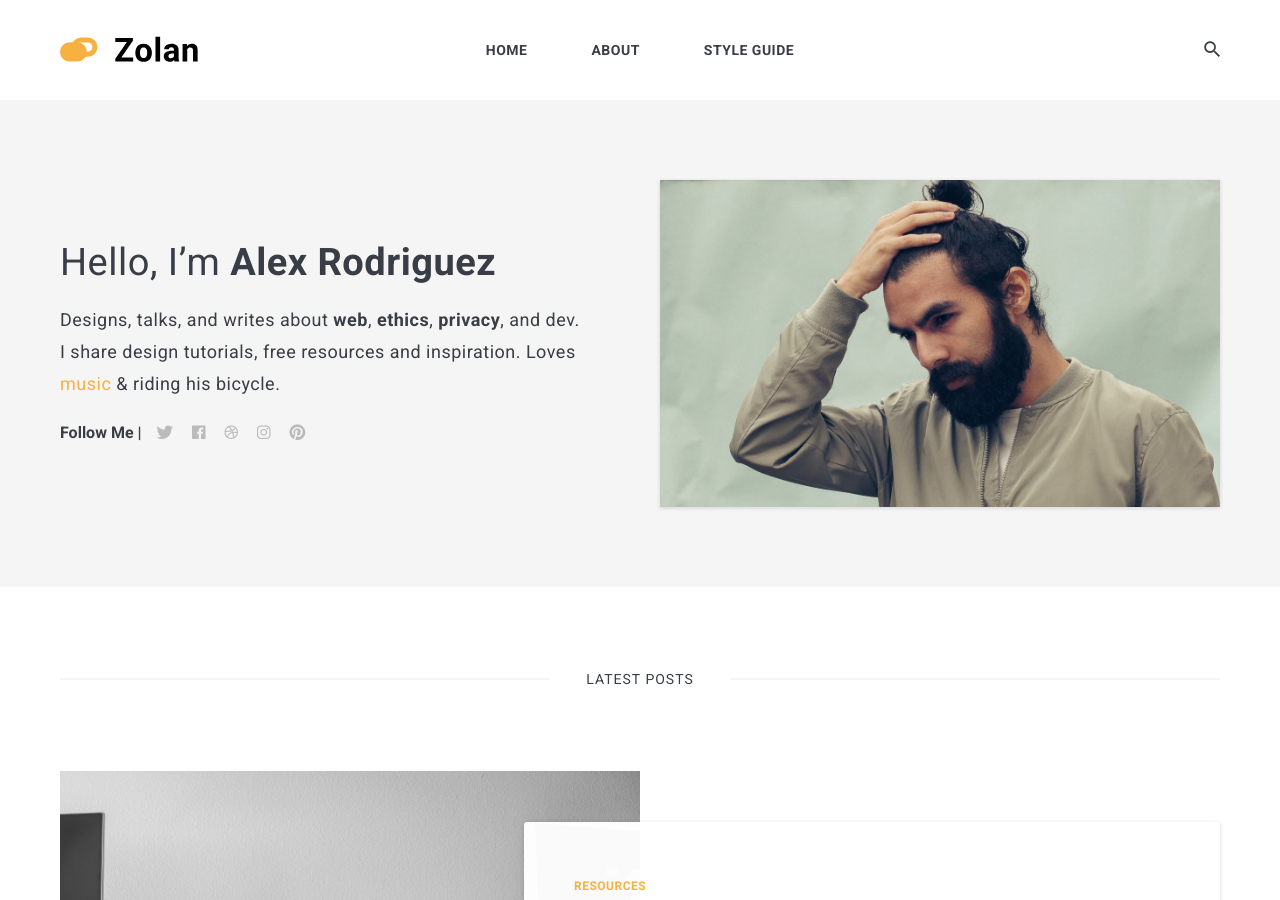
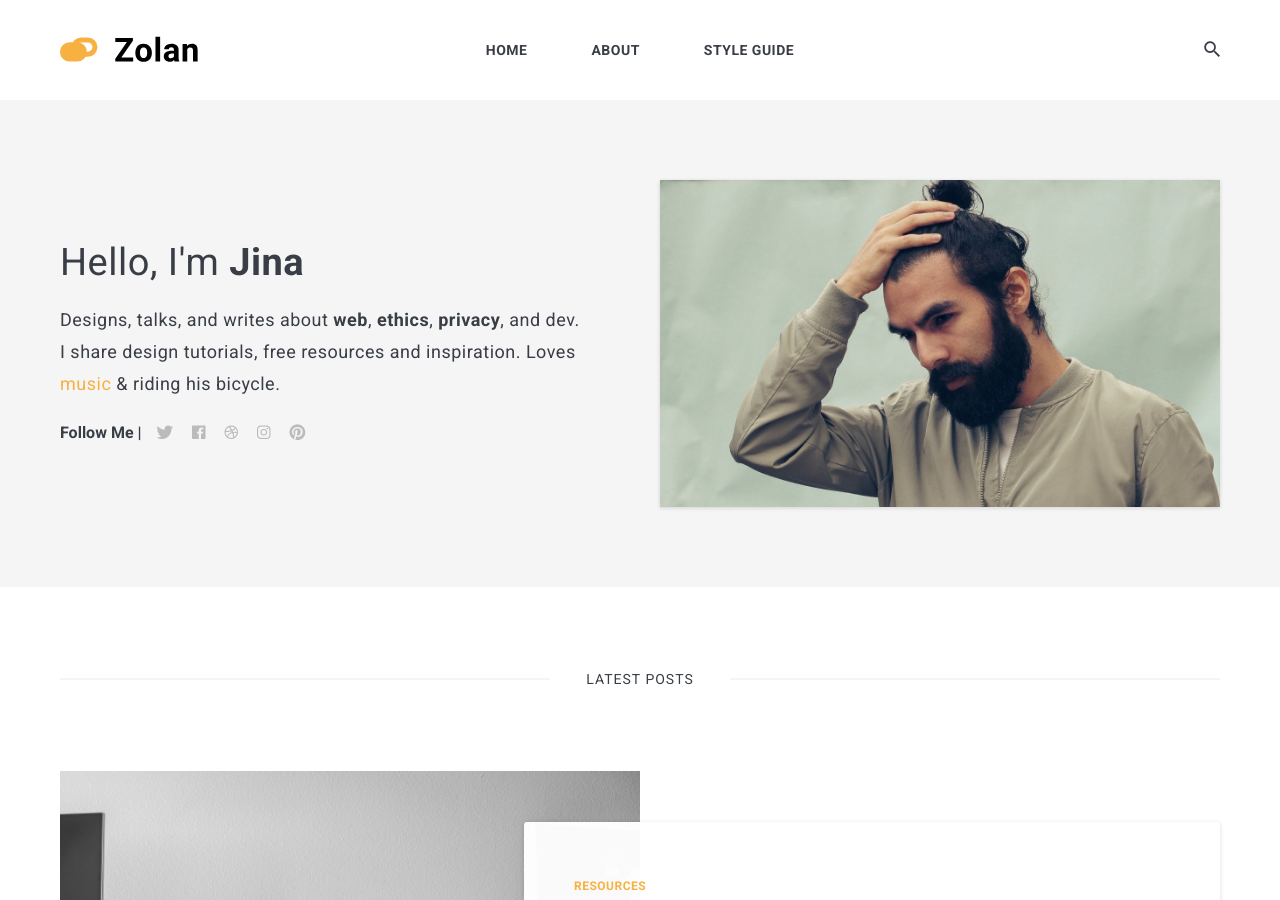
Before and after one commit to 88jina/88jina.github.io, a Jekyll site: the page built from index.html, in a window 1280 px wide and 900 px high. Built offline with Jekyll 4.4.1, drawn with Linux system fonts in a browser that asks for light colours; nearby versions of some CDN libraries; the list of posts is cut into pages by our own code.

Commit message:
Update settings.yml

```diff
--- a/_data/settings.yml
+++ b/_data/settings.yml
@@ -1,6 +1,6 @@
 #-------------------------------
 # General Site Settings
-title: Zolan
+title: Jina
 logo: logo.svg # You can add own logo.
 description: Zolan is modern minimal theme for Jekyll
 
@@ -8,9 +8,9 @@
 #-------------------------------
 # Author Settings
 author:
-  name: Alex Rodriguez
+  name: Jina Park
   image: 01.jpg
-  say-hello: Hello, I’m <strong>Alex Rodriguez</strong>
+  say-hello: Hello, I'm <strong>Jina</strong>
   bio: Designs, talks, and writes about <strong>web</strong>, <strong>ethics</strong>, <strong>privacy</strong>, and dev. I share design tutorials, free resources and inspiration. Loves <a href="#">music</a> & riding his bicycle.
 
 
```
